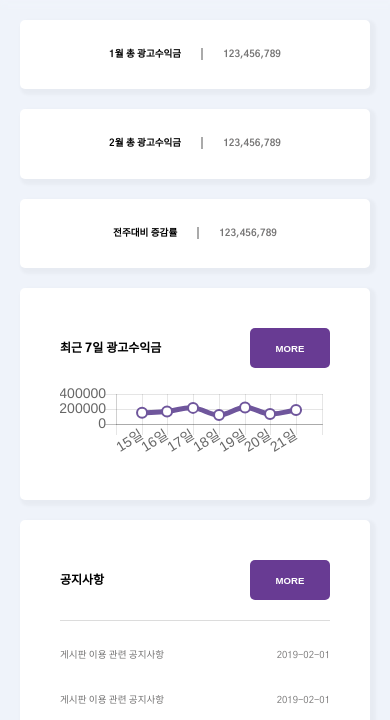
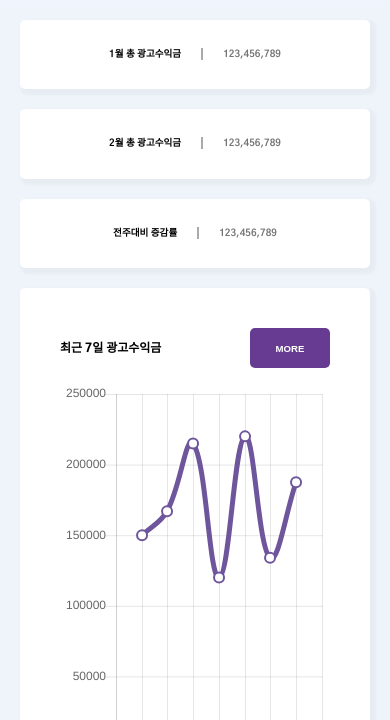
Before and after one commit to worldspon/jindo7, a plain HTML site: page index.html in a window 390 px wide. Shown: the part 124-844 px from the top of the page. Drawn offline with Linux system fonts and the light colour scheme.

Commit message:
author: JJH | message : chart size 반응형 수정

```diff
--- a/css/responsive.css
+++ b/css/responsive.css
@@ -138,4 +138,8 @@
     html {
         font-size: 8px;
     }
+
+    canvas {
+        height: 80;
+    }
 }
--- a/index.html
+++ b/index.html
@@ -68,7 +68,7 @@
                         <button class='more-btn'>MORE</button>
                     </div>
                 <div class='profit-chart-content'>
-                    <canvas id='index-profit-chart' height='80'></canvas>
+                    <canvas id='index-profit-chart' height='400'></canvas>
                 </div>
                 </div>
                 <!-- profit chart end -->
--- a/js/main.js
+++ b/js/main.js
@@ -29,21 +29,12 @@ var myChart = new Chart(ctx, {
         }]
     },
     options: {
-        options: {
-            maintainAspectRatio: false,
-            fontColor: 'red',
-            fontSize: 25
-
-        },
-
-        layout: {
-            fontColor: 'red',
-            fontSize: 25
-        },
+        responsive: true,
+        maintainAspectRatio: false,
+        fontColor: 'red',
+        fontSize: 25,
 		legend: {
             display: false,
-            fontColor: 'red',
-            fontSize: 25
 		},
         scales: {
             yAxes: [{
@@ -52,6 +43,7 @@ var myChart = new Chart(ctx, {
                 }
 			}],
 			xAxes: [{
+                display: true,
                 ticks: {
                 }
 			}]
@@ -59,4 +51,16 @@ var myChart = new Chart(ctx, {
     }
 });
 
-Chart.defaults.global.defaultFontSize = 14;
+let chartAfterRender = document.getElementById("index-profit-chart");
+
+window.addEventListener('resize', function(){
+    if(window.innerWidth <= 960 ){
+        chartAfterRender.style.height = '300px';
+        myChart.update();
+    }else {
+        chartAfterRender.style.height = '400px';
+        myChart.update();
+    }
+});
+
+//Chart.defaults.global.defaultFontSize = 14; font size
```
